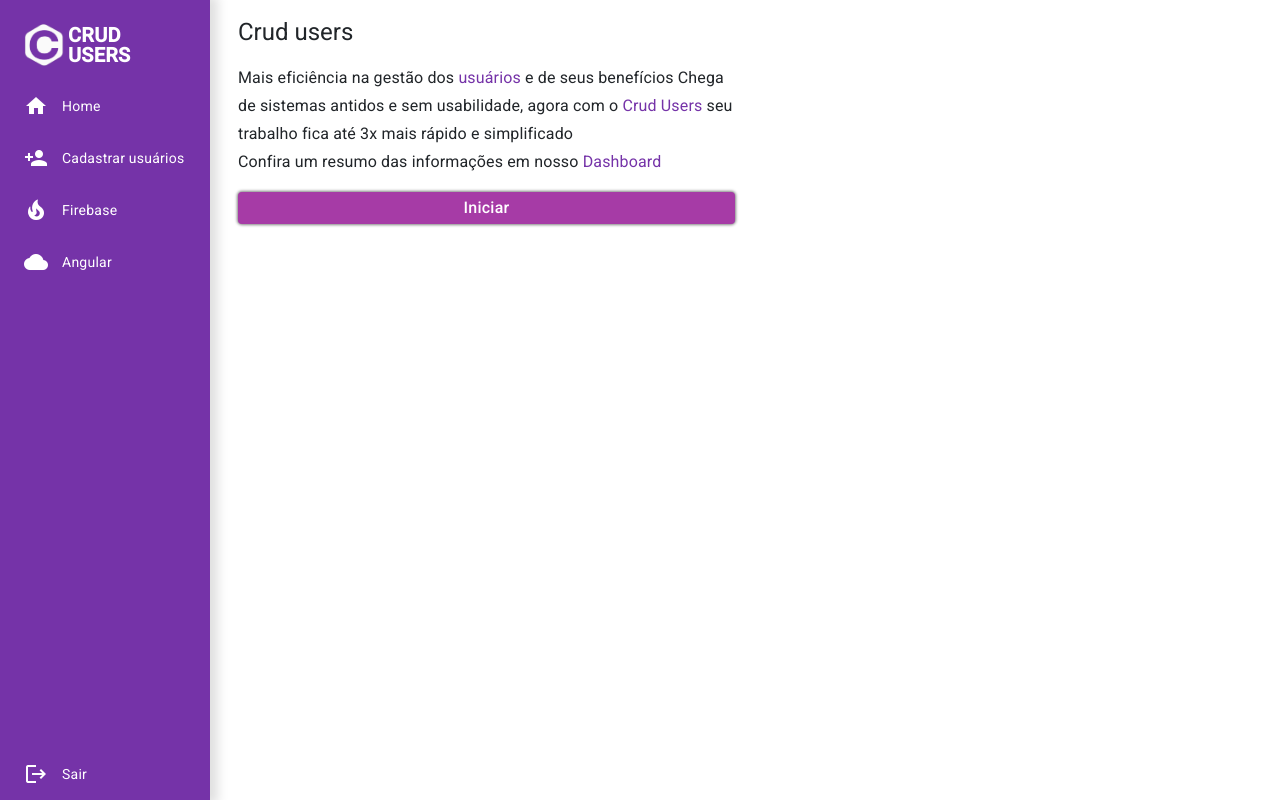
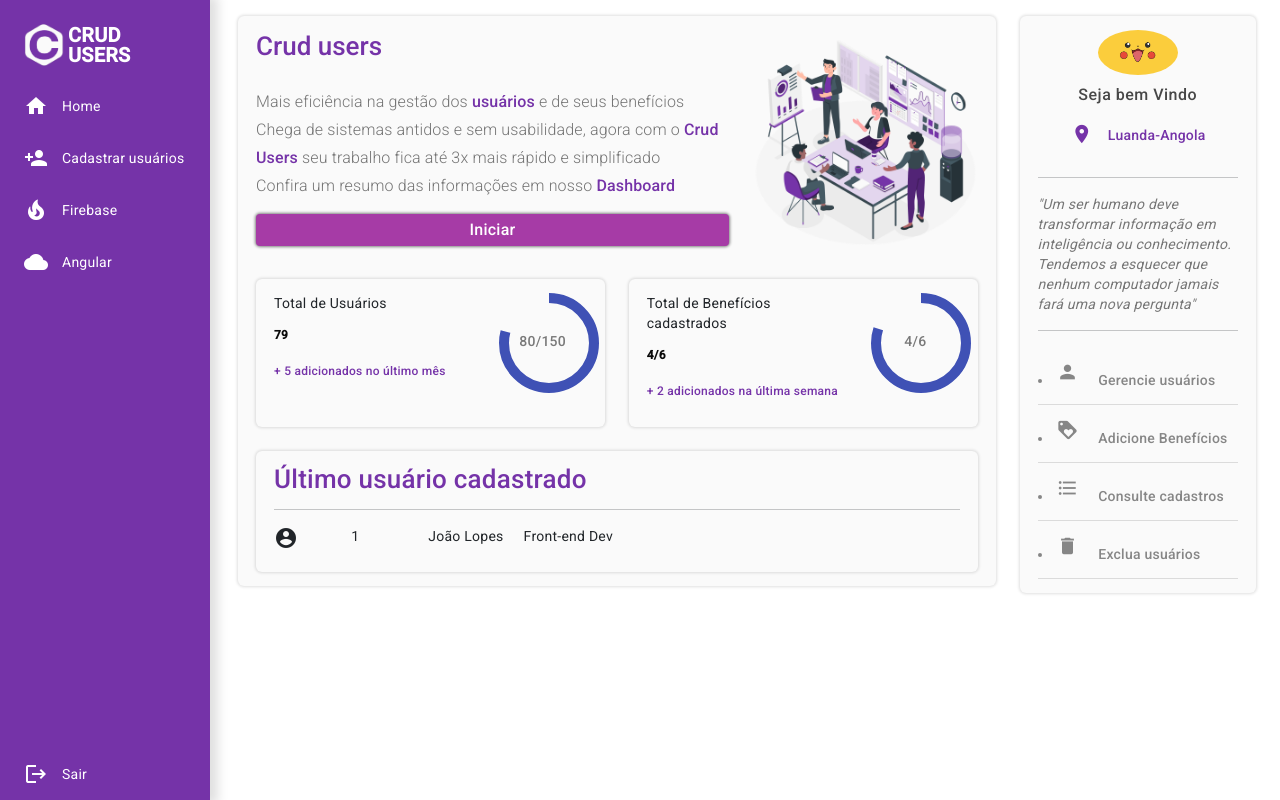
Before and after one commit to joao-baptista-lopes/firebase-angular-integration, an Angular app: page /home in a window 1280 px wide. Built offline with nearby package versions, Linux system fonts and the light colour scheme.

Commit message:
FEAT: home page component conception

```diff
--- a/src/app/pages/home/home.component.html
+++ b/src/app/pages/home/home.component.html
@@ -2,19 +2,102 @@
 
 <div class="container-fluid pt-3">
     <div class="row">
-        <!--left side-->
+        <!-- screen left side-->
         <div class="col-12 col-lg-9">
-             <div class="card-info">
+            <div class="card-info">
                 <div class="row">
                     <div class="col-12 col-md-8">
                         <h1 class="titulo">Crud users</h1>
                         <h3 class="subtitulo">Mais eficiência na gestão dos <span>usuários</span> e de seus benefícios
-                        Chega de sistemas antidos e sem usabilidade, agora com o <span>Crud Users</span> seu trabalho fica até 3x mais rápido e simplificado <br>
-                    Confira um resumo das informações em nosso <span>Dashboard</span></h3>
-                    <app-button textButton="Iniciar" style="width: 84px!important;" routerLink="/usuarios"></app-button>
+                            Chega de sistemas antidos e sem usabilidade, agora com o <span>Crud Users</span> seu
+                            trabalho fica até 3x mais rápido e simplificado <br>
+                            Confira um resumo das informações em nosso <span>Dashboard</span></h3>
+                        <app-button textButton="Iniciar" style="width: 84px!important;"
+                            routerLink="/usuarios"></app-button>
+                    </div>
+
+                    <div class="col-12 col-md-4">
+                        <img src="../../../assets/dashboard.png" alt="imagem de dashboard" width="100%">
                     </div>
                 </div>
-             </div>
+
+                <div class="row mt-4">
+                    <!--Card da esquerda-->
+                    <div class="col-6">
+                        <div class="card-info">
+                            <div class="row">
+                                <div class="col-8">
+                                    <p class="texto-card">Total de Usuários</p>
+                                    <p class="numero-card">79</p>
+                                    <p class="destaque-card">+ 5 adicionados no último mês</p>
+                                </div>
+
+                                <div class="col-4">
+                                    <mat-progress-spinner class="example mx-auto color-spinner " mode="determinate"
+                                        value="79"></mat-progress-spinner>
+                                    <p class="info-spinner">80/150</p>
+                                </div>
+                            </div>
+                        </div>
+                    </div>
+                    <!--Card da Direita-->
+                    <div class="col-6">
+                        <div class="card-info">
+                            <div class="row">
+                                <div class="col-8">
+                                    <p class="texto-card">Total de Benefícios cadastrados</p>
+                                    <p class="numero-card">4/6</p>
+                                    <p class="destaque-card">+ 2 adicionados na última semana</p>
+                                </div>
+
+                                <div class="col-4">
+                                    <mat-progress-spinner class="example mx-auto color-spinner " mode="determinate"
+                                        value="80"></mat-progress-spinner>
+                                    <p class="info-spinner">4/6</p>
+                                </div>
+                            </div>
+                        </div>
+                    </div>
+
+                    <!--Card de último usuário cadastrado-->
+                    <div class="col-12 mt-4">
+                        <div class="card-info">
+                            <h3 class="titulo">Último usuário cadastrado</h3>
+                            <hr class="hr">
+                            <div style="display: flex; width: 100%; flex-direction: row; justify-content: left; gap: 20px;">
+                                <div class="col-1"><mat-icon>account_circle</mat-icon></div>
+                                <div class="col-1">
+                                    <p class="text-p">1</p>
+                                </div>
+                                <div class="col" class="text-p">João Lopes</div>
+                                <div class="col" class="text-p" style="justify-content: right!important;">Front-end Dev</div>
+                            </div>
+                        </div>
+                    </div>
+
+                </div>
+            </div>
+        </div>
+        <!---------------------------------------------------->
+        <!--screen right side-->
+        <div class="col-12 col-lg-3">
+            <div class="card-info">
+                <div class="container-perfil">
+                    <img src="../../../assets/image-perfil-pika.JPG"  class="img-perfil" alt="">
+                    <h4>Seja bem Vindo</h4>
+                    <h5>{{userName}}</h5>
+                    <li><mat-icon>location_on</mat-icon>Luanda-Angola</li>
+                </div>
+                <hr class="hr">
+                <p class="texto-p">"Um ser humano deve transformar informação em inteligência ou conhecimento. Tendemos
+                    a esquecer que nenhum computador jamais fará uma nova pergunta"</p>
+                <hr class="hr">
+
+                <li> <mat-icon>person</mat-icon> Gerencie usuários </li>
+                <li> <mat-icon>loyalty</mat-icon> Adicione Benefícios </li>
+                <li> <mat-icon>format_list_bulleted</mat-icon> Consulte cadastros </li>
+                <li> <mat-icon>delete</mat-icon> Exclua usuários </li>
+            </div>
         </div>
     </div>
 
--- a/src/app/pages/home/home.component.scss
+++ b/src/app/pages/home/home.component.scss
@@ -1,3 +1,116 @@
-span{
+.card-info{
+    background: #fafafa;
+    padding: 14px 18px 14px 18px;
+    border-radius: 6px;
+    box-shadow: 0px 0px 3px 1px #0a0a0a20;
+}
+
+.titulo{
+    font-size: 26px;
+    font-weight: 500;
+    padding: 0;
+    margin: 0 !important;
     color: var(--primary-color);
 }
+
+.subtitulo{
+    font-size: 16px;
+    font-weight: 300;
+    margin: 0;
+    padding: 26px 0px 14px 0px;
+    color: var(--gray-color);
+
+    span{
+        color: var(--primary-color);
+        font-weight: 500;
+    }
+}
+
+//Card spinner
+.text-card{
+    font-size: 6px;
+    font-weight: 500;
+    color: #888;
+    margin-bottom: 18px;
+}
+
+.numero-card{
+    font-size: 12px;
+    font-weight: bold;
+    color: #0a0a0a;
+    margin-bottom: 16px;
+}
+.destaque-card{
+    font-size: 12px;
+    font-weight: 500;
+    color: var(--primary-color);
+    margin-bottom: 0;
+}
+
+.info-spinner{
+    font-size: 14px;
+    font-weight: 500;
+    color: #797979;
+    text-align: center;
+    position: relative;
+    top: -62px;
+    margin: 0 auto;
+}
+
+.mat-mdc-progress-spinner .mdc-circular-progress_determinate-circle, .mat-mdc-progress-spinner .mdc-circular-progress{
+    stroke: var(--primary-color!important);
+}
+
+//Lado direito
+
+li{
+    font-size: 14px;
+    font-weight: 500;
+    color: #868686;
+    padding: 14px 0;
+    margin: 0;
+    display: fl;
+    align-items: center;
+    border-bottom: 1px solid #dbdbdb;
+
+    mat-icon{
+        margin-right: 14px;
+        font-size: 22px;
+    }
+}
+
+.img-perfil{
+    border-radius: 50%;
+    width: 40%;
+}
+
+.container-perfil{
+    width: 100%;
+    text-align: center;
+    h4{
+        font-size: 16px;
+        color: #474747;
+        font-weight: 500;
+        margin: 8px 0px 0px 0px;
+    }
+
+       h5{
+        font-size: 14px;
+        color: #6d6d6d;
+        font-weight: 400;
+        margin: 2px 0px 0px 0px;
+    }
+
+    li{
+        justify-content: center;
+        color: var(--primary-color);
+        display: flex;
+        border: 0;
+    }
+
+}
+.texto-p{
+    font-size: 14px;
+    font-style: italic;
+    color: #767676;
+}
--- a/src/app/pages/home/home.component.ts
+++ b/src/app/pages/home/home.component.ts
@@ -1,10 +1,16 @@
-import { Component } from '@angular/core';
+import { Component, OnInit } from '@angular/core';
 
 @Component({
   selector: 'app-home',
   templateUrl: './home.component.html',
   styleUrl: './home.component.scss'
 })
-export class HomeComponent {
+export class HomeComponent implements OnInit{
+
+  userName: string | null; // porque a variável pode ser string ou nulo
+
+  ngOnInit(): void {
+      this.userName = sessionStorage.getItem('user')
+  }
 
 }
--- a/src/app/pages/login/login.component.html
+++ b/src/app/pages/login/login.component.html
@@ -2,7 +2,7 @@
 
 <div class="area-form">
     <form action="">
-        <h1 class="titulo">CRUD USERS</h1>
+        <h1 class="titulo">USER SIGNUP MANAGMENT</h1>
         <h2 class="subtitulo">Mais eficiência no controle de usuários</h2>
         <input class="input-form" type="text" placeholder="Digite o seu nome" [(ngModel)]="userName" [ngModelOptions]="{standalone : true}">
         <app-button textButton="Submeter" (click)="login()" class="w-100 text-center"></app-button>
```
Also changed, not shown: src/app/app.module.ts (+5 -2 lines), src/assets/image-perfil-pika.JPG (added).
